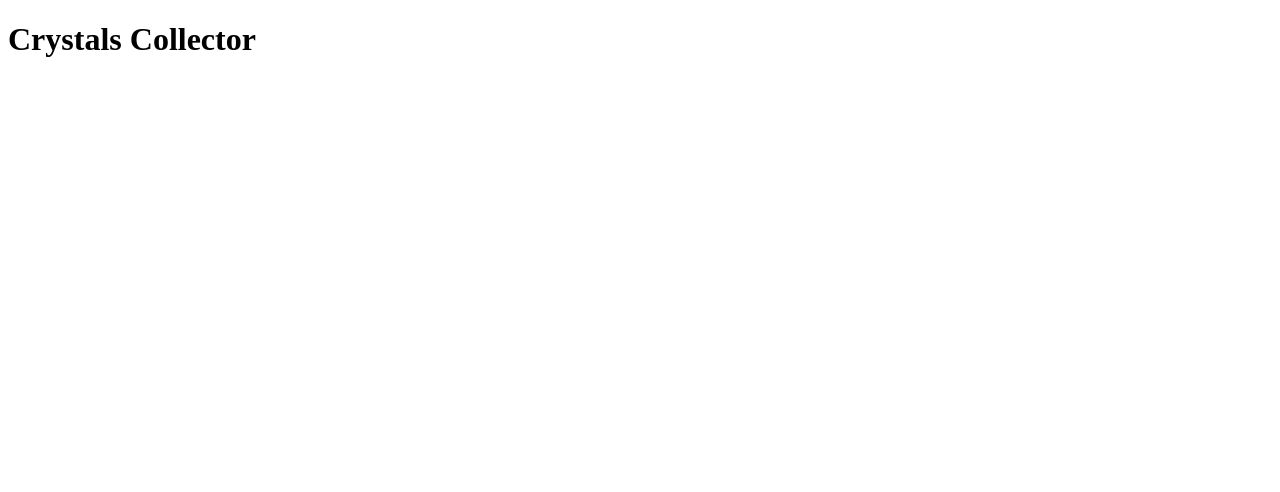
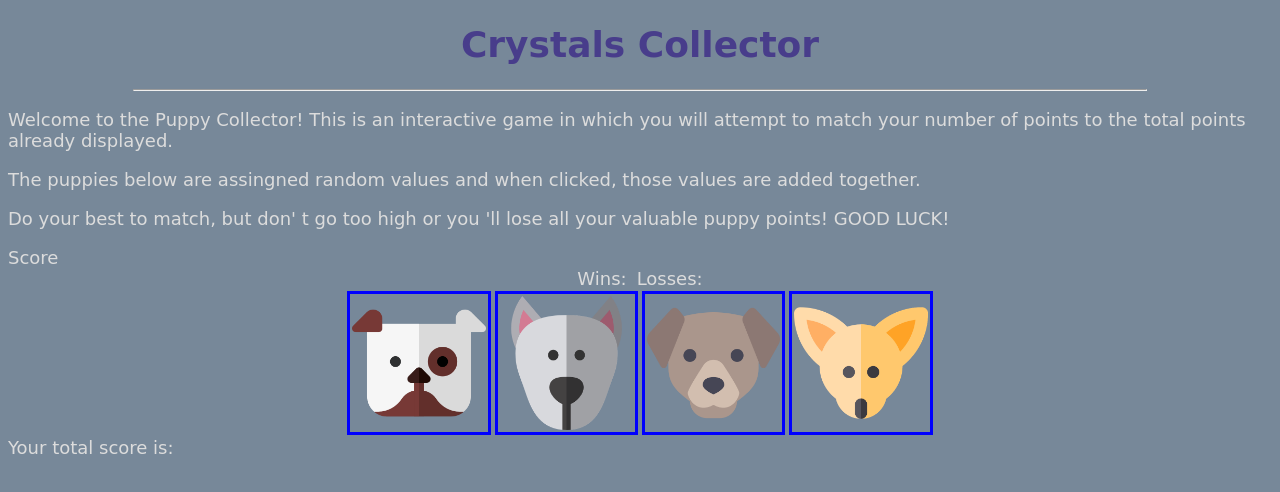
Before and after one commit to chris-aqui/unit-4-game, a website: page index.html in a window 1280 px wide. Drawn offline with nearby package versions, Linux system fonts and the light colour scheme; files that its build step writes are made by us from their sources; a web font is replaced by a local one.

Commit message:
added some css and html classes

```diff
--- /dev/null
+++ b/assets/css/reset.css
@@ -0,0 +1,129 @@
+/* http://meyerweb.com/eric/tools/css/reset/
+   v2.0 | 20110126
+   License: none (public domain)
+*/
+
+html,
+body,
+div,
+span,
+applet,
+object,
+iframe,
+h1,
+h2,
+h3,
+h4,
+h5,
+h6,
+p,
+blockquote,
+pre,
+a,
+abbr,
+acronym,
+address,
+big,
+cite,
+code,
+del,
+dfn,
+em,
+img,
+ins,
+kbd,
+q,
+s,
+samp,
+small,
+strike,
+strong,
+sub,
+sup,
+tt,
+var,
+b,
+u,
+i,
+center,
+dl,
+dt,
+dd,
+ol,
+ul,
+li,
+fieldset,
+form,
+label,
+legend,
+table,
+caption,
+tbody,
+tfoot,
+thead,
+tr,
+th,
+td,
+article,
+aside,
+canvas,
+details,
+embed,
+figure,
+figcaption,
+footer,
+header,
+hgroup,
+menu,
+nav,
+output,
+ruby,
+section,
+summary,
+time,
+mark,
+audio,
+video {
+  margin: 0;
+  padding: 0;
+  border: 0;
+  font-size: 100%;
+  font: inherit;
+  vertical-align: baseline;
+}
+/* HTML5 display-role reset for older browsers */
+article,
+aside,
+details,
+figcaption,
+figure,
+footer,
+header,
+hgroup,
+menu,
+nav,
+section {
+  display: block;
+}
+body {
+  line-height: 1;
+}
+ol,
+ul {
+  list-style: none;
+}
+blockquote,
+q {
+  quotes: none;
+}
+blockquote:before,
+blockquote:after,
+q:before,
+q:after {
+  content: "";
+  content: none;
+}
+table {
+  border-collapse: collapse;
+  border-spacing: 0;
+}
--- a/assets/css/style.css
+++ b/assets/css/style.css
@@ -1,5 +1,71 @@
+html {
+  background-color: #778899;
+  color: #dcdcdc;
+  /* background: radial-gradient(
+      circle,
+      transparent 20%,
+      slategray 20%,
+      slategray 80%,
+      transparent 80%,
+      transparent
+    ),
+    radial-gradient(
+        circle,
+        transparent 20%,
+        slategray 20%,
+        slategray 80%,
+        transparent 80%,
+        transparent
+      )
+      50px 50px,
+    linear-gradient(#a8b1bb 8px, transparent 8px) 0 -4px,
+    linear-gradient(90deg, #a8b1bb 8px, transparent 8px) -4px 0;
+  background-color: slategray;
+  background-size: 100px 100px, 100px 100px, 50px 50px, 50px 50px; */
+}
+/*  */
 body {
-  background: #00aa77;
-  background-image: url("zenbg-1.png"), url("zenbg-2.png");
-  background-repeat: repeat-x, repeat;
+  font-size: 18px;
+  font-family: "Skranji", cursive;
 }
+/*  */
+.titleblock {
+  text-align: center;
+  color: darkslateblue;
+}
+.hrLine {
+  width: 80%;
+  /* height: 5px; */
+  color: darkslateblue;
+}
+/*  */
+.scoreBox {
+  display: flex;
+  flex-direction: row;
+  justify-content: center;
+  align-items: center;
+  flex-wrap: wrap;
+  /*  */
+}
+.sbStyle {
+  padding: auto 5px;
+  margin: auto 5px;
+}
+/*  */
+.iconBox {
+  display: flex;
+  flex-direction: row;
+  justify-content: center;
+  align-items: center;
+  flex-wrap: wrap;
+
+  /*  */
+  /* background-color: black; */
+}
+.iconItem {
+  max-width: 100pt;
+  padding: 2px;
+  margin: 2px;
+  border: 3px solid blue;
+  /* width: 10%; */
+}
--- a/assets/javascript/script.js
+++ b/assets/javascript/script.js
@@ -1 +1,38 @@
 console.log('connected');
+// Variable declaration
+var wins = 0;
+var losses = 0;
+//
+var dogChoice1 = random();
+var dogChoice2 = random();
+var dogChoice3 = random();
+var dogChoice4 = random();
+//
+var totalScore = 0;
+var computerChoice = computerRandom();
+// End of Variable
+// ---
+// using jquery to display the random number
+$('#numRan').text(computerChoice);
+//
+$('#winsDiv').text(wins);
+$('#lossesDiv').text(losses);
+//
+$('#myPoints').text(totalScore);
+//
+document.getElementById("user-score").innerHTML = "Total Score: " + "<br>" + totalScore;
+document.getElementById("totals").innerHTML = "Wins: " + wins + " " + "Losses: " + losses;
+
+
+// random() function will pick a random number for the dog icon
+function random() {
+  return Math.floor(Math.random() * (12 - 1 + 1)) + 1;
+}
+// computerRandom will set the random number that the player will have to guess
+function computerRandom() {
+  return Math.floor(Math.random() * (120 - 19 + 1)) + 19;
+}
+//when page loads
+$(document).ready(function(){
+
+}
--- a/index.html
+++ b/index.html
@@ -5,21 +5,54 @@
   <meta charset="UTF-8">
   <meta name="viewport" content="width=device-width, initial-scale=1.0">
   <meta http-equiv="X-UA-Compatible" content="ie=edge">
-  <link type='text/html' rel="stylesheet" href="style.css">
+  <!--  -->
+  <script type="text/javascript" src="https://cdnjs.cloudflare.com/ajax/libs/jquery/3.2.1/jquery.min.js"></script>
+  <!--  -->
+  <link href="https://fonts.googleapis.com/css?family=Skranji" rel="stylesheet">
+  <!--  -->
+  <link type='text/css' rel="stylesheet" href="./assets/css/style.css">
   <title>Crystals Collector - Week 4 HW</title>
 </head>
 
 <body>
-  <div id="titleBlock" class="box">
+  <header id="titleBlock" class="box titleblock">
     <h1>Crystals Collector</h1>
+    <hr class="hrLine">
+  </header>
+  <!--  -->
+  <div id="infoBlock" class="box discription">
+    <p> Welcome to the Puppy Collector! This is an interactive game in which you will attempt to match your number of points
+      to the total points already displayed.</p>
+    <!--  -->
+    <p>The puppies below are assingned random values and when clicked, those values are added together.</p>
+    <!--  -->
+    <p>Do your best to match, but don' t go too high or you 'll lose all your valuable puppy points! GOOD LUCK!</p>
   </div>
-  <div id="infoBlock" class="box"></div>
-  <div id="numRan" class="box"></div>
-  <div id="scoreBlock" class="box"></div>
-  <div id="jemBlock" class="box"></div>
-  <div id="pointText" class="box"></div>
-  <div id="myPoints" class="box"></div>
-
+  <!--  -->
+  <div id="numRan" class="box">
+    <div>Score</div>
+  </div>
+  <!--  -->
+  <div id="scoreBlock" class="box scoreBox">
+    <div id="wins" class="sbStyle">Wins:
+      <div id="winsDiv"></div>
+    </div>
+    <div id="losses" class="sbStyle">Losses:
+      <div id="lossesDiv"></div>
+    </div>
+  </div>
+  <!--  -->
+  <div id="jemBlock" class="iconBox">
+    <img src="assets/images/dog-1.png" alt="dog-head-1" id="dog1" class="iconItem">
+    <img src="assets/images/dog-2.png" alt="dog-head-2" id="dog2" class="iconItem">
+    <img src="assets/images/dog-3.png" alt="dog-head-3" id="dog3" class="iconItem">
+    <img src="assets/images/dog-4.png" alt="dog-head-4" id="dog4" class="iconItem">
+  </div>
+  <!--  -->
+  <div id="pointText" class="box">Your total score is:
+    <div id="myPoints" class="box"></div>
+  </div>
+  <!--  -->
   <!--  -->
   <script src="./assets/javascript/script.js"></script>
 </body>
```
Also changed, not shown: assets/images/dog-1.png (added), assets/images/dog-2.png (added), assets/images/dog-3.png (added), assets/images/dog-4.png (added), 1 other file.
